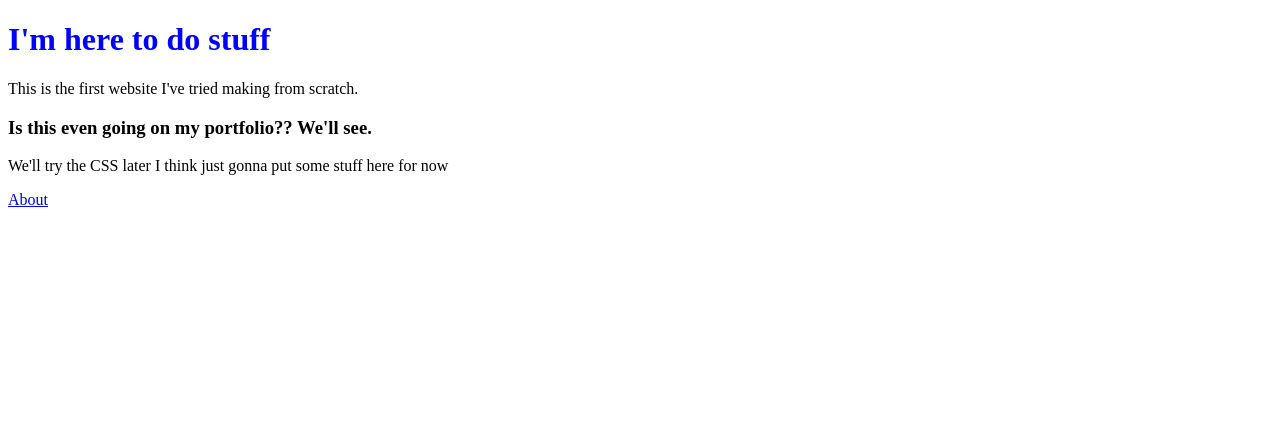
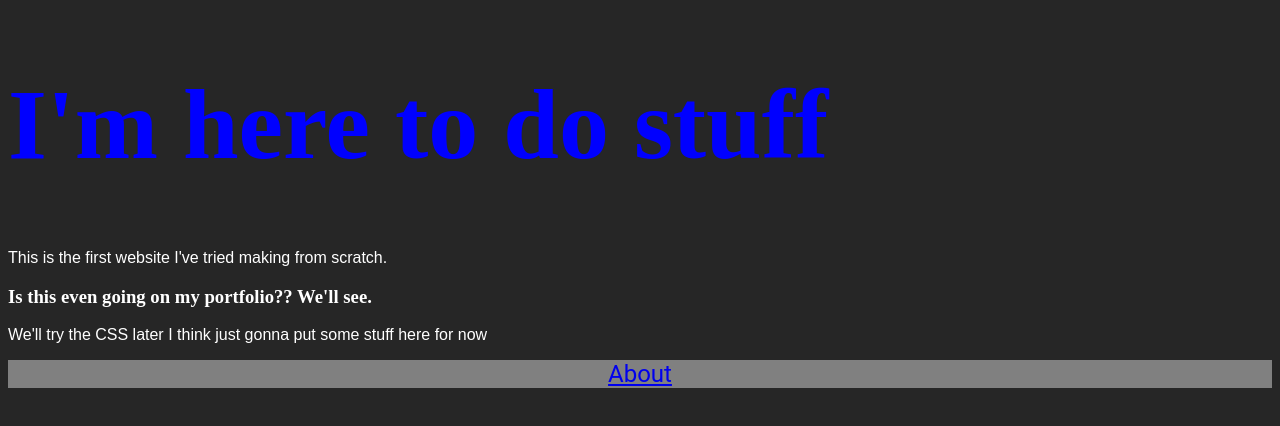
Before and after one commit to hoover15/first-try, a plain HTML site: page helo_html/index.html in a window 1280 px wide. Drawn offline with Linux system fonts and the light colour scheme; a web font is replaced by a local one.

Commit message:
Update main.css
BG colors, font styling, desperately trying to get the footer to stick to the bottom of the page.

```diff
--- a/helo_html/main.css
+++ b/helo_html/main.css
@@ -1,3 +1,65 @@
+html {
+  box-sizing: border-box;
+}
+*, *::before, *::after {
+  box-sizing: inherit;
+}
+
+body {
+  background-color: #262626;
+  min-height: 100%;
+}
+
+@font-face {
+  font-family: 'Roboto';
+  font-style: normal;
+  font-weight: 400;
+  font-display: swap;
+  src: url(https://fonts.gstatic.com/s/roboto/v20/KFOmCnqEu92Fr1Mu4mxK.woff2) format('woff2');
+  unicode-range: U+0000-00FF, U+0131, U+0152-0153, U+02BB-02BC, U+02C6, U+02DA, U+02DC, U+2000-206F, U+2074, U+20AC, U+2122, U+2191, U+2193, U+2212, U+2215, U+FEFF, U+FFFD;
+}
+
+.welcome {
+	display: flex;
+	justify-content: space-around;
+}
+
 h1 {
-  color: Blue;
+    color: Blue;
+    font-family: Days;
+    font-size: 100px;
 }
+h2, p, h3 {
+	color: white;
+}
+
+h2 {
+	font-family: "Roboto";
+}
+p {
+	font-family: Arial;
+}
+
+section {
+	display: flex;
+	font-family: Arial;
+	align-items: center;
+	flex-direction: column;
+	justify-content: center;
+}
+
+ footer {
+	display: flex;
+	font-family: Roboto;
+	font-size: 150%;
+	justify-content: center;
+	background-color: Grey;
+}
+
+.ending {
+}
+
+header {
+	display: flex;
+	justify-content: center;
+}
```
